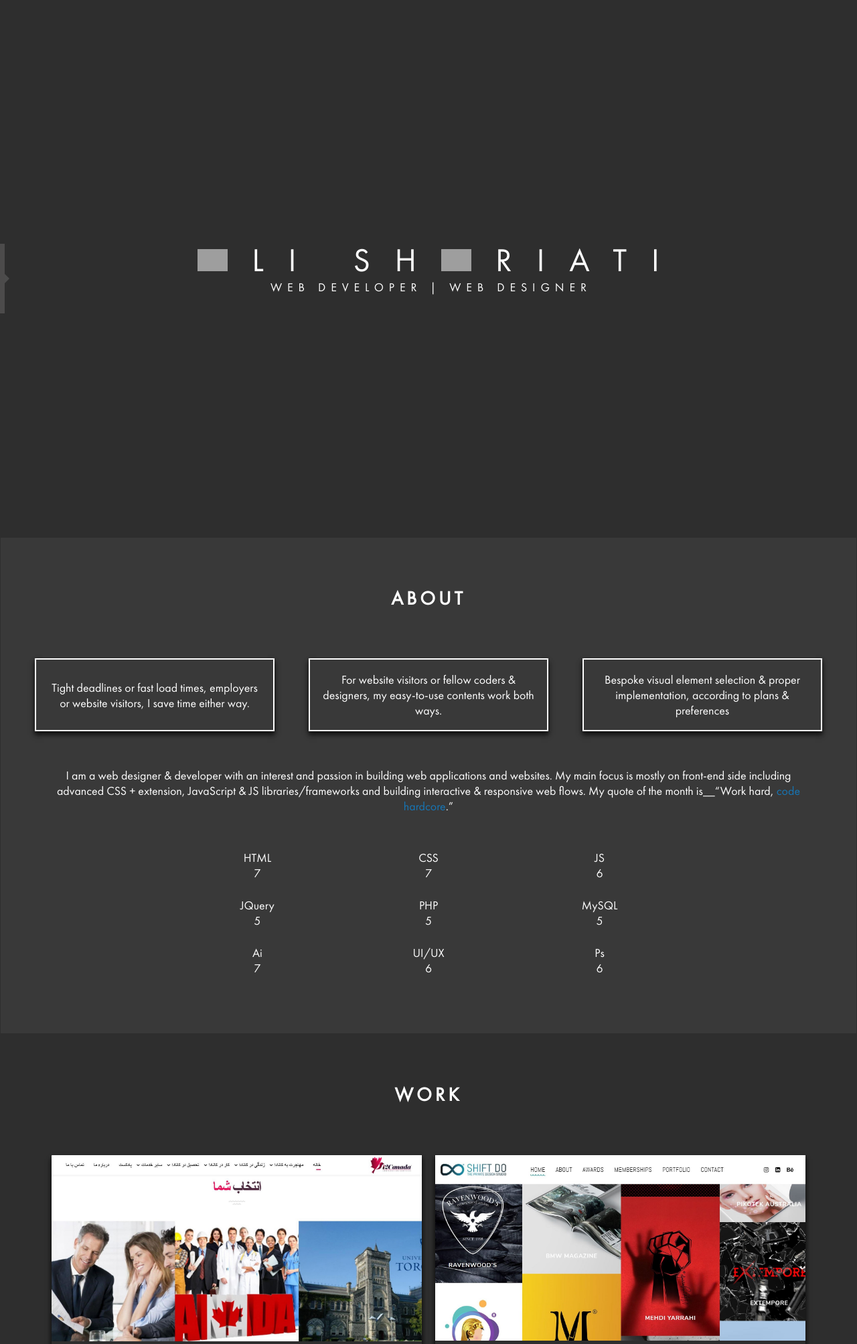
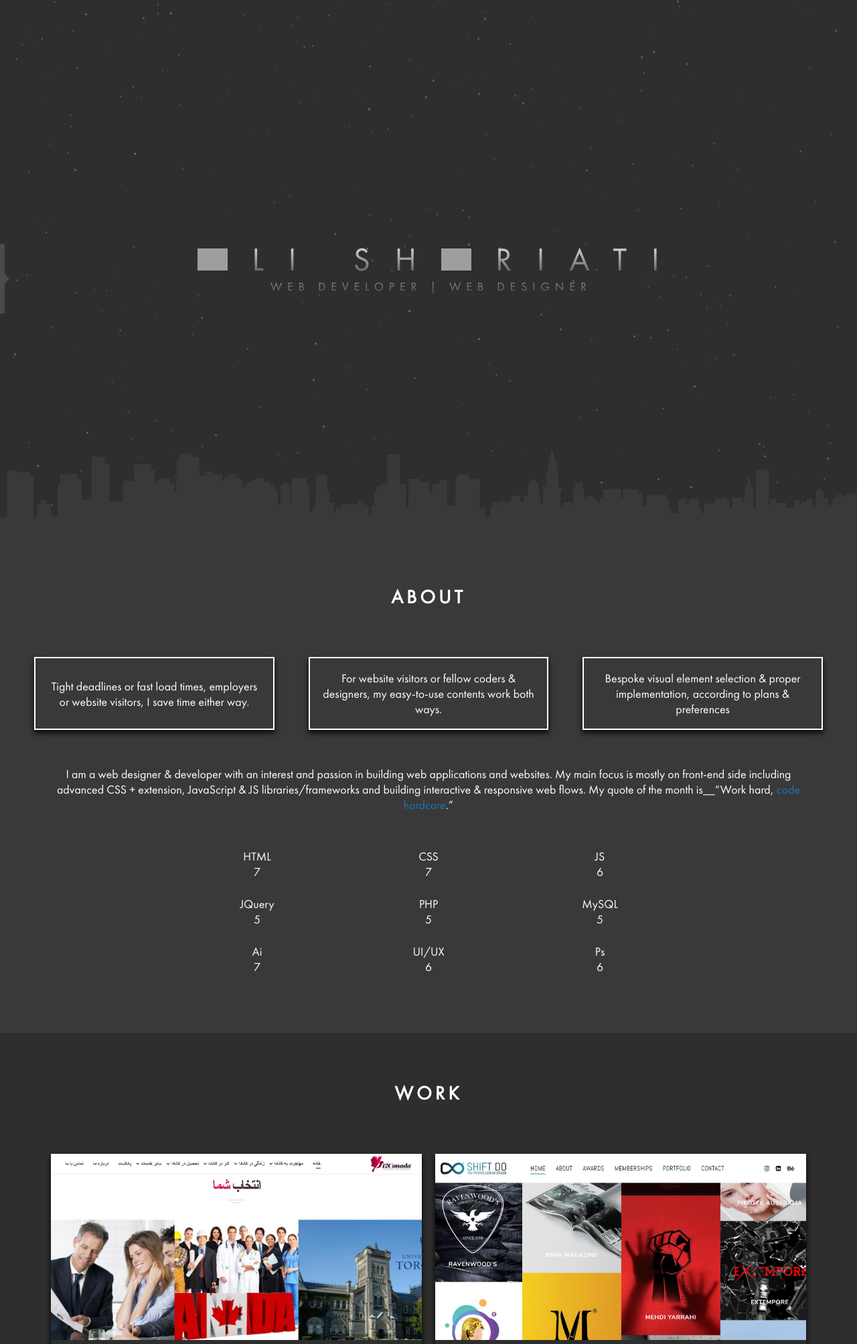
Before and after one commit to ali-shariatii/portfolio, a PHP site: page / in a window 1280 px wide. Shown: the top 2007 px of the page at 67% size. Run offline with PHP 8.4, Linux system fonts and the light colour scheme; grey boxes are pictures that could not be loaded.

Commit message:
almost completed landing page final revision

```diff
--- a/contactform.html
+++ b/contactform.html
@@ -12,7 +12,7 @@
     </script>
 
     <meta charset="UTF-8">
-    <meta http-equiv="refresh" content="4;URL='https://alishariatii.com/'" />
+    <meta http-equiv="refresh" content="3.5;URL='https://alishariatii.com/'" />
     <meta name="viewport" content="width=device-width, initial-scale=1.0">
     <link rel="stylesheet" href="css/normalize.css">
     <link rel="stylesheet" href="css/navigation.css">
--- a/css/about.css
+++ b/css/about.css
@@ -5,6 +5,7 @@
     grid-template-rows: repeat(4, auto);
     background-color: #393939;
     padding-bottom: 4.8rem;
+    z-index: 2;
 }
 
     #about-grid-item-1 {
--- a/css/contact.css
+++ b/css/contact.css
@@ -5,9 +5,20 @@
     grid-template-rows: repeat(2, auto);
     background-color: #2e2e2e;
     padding-bottom: 4.8rem;
+    overflow: hidden;
+    border-top: .5 solid #393939;
 }
 
+	#sky-city-2 {
+        position: absolute;
+		object-fit: contain;
+        width: 100%;;
+        height: auto;
+        margin-top: -10px;
+	}
+
     #contact-grid-item-1 {
+        z-index: 2;
         display: grid;
         justify-content: center;
     }
--- a/css/global-animation.css
+++ b/css/global-animation.css
@@ -35,7 +35,7 @@
     -moz-transition: all ease .6s;
     -o-transition: all ease .6s;
     transition: all ease .6s;
-    /*transform: scale(.85);*/
+    transform: scale(.85);
 }
 
 .scale-in {
@@ -44,7 +44,7 @@
     -moz-transition: all ease .6s;
     -o-transition: all ease .6s;
     transition: all ease .6s;
-    /*transform: scale(1);*/
+    transform: scale(1);
 }
 
 
--- a/css/main.css
+++ b/css/main.css
@@ -41,7 +41,9 @@ html {
 	display: grid;
 	grid-template-columns: auto;
 	grid-template-rows: auto;
-	border: .5px #2e2e2e solid;
+	border-top: .5px #393939 solid;
+	border-bottom: .5px #393939 solid;
+	background-color: #393939;
 }
 
 input::-webkit-outer-spin-button,
@@ -74,7 +76,8 @@ h4 {
 	grid-template-columns: 80% 20%;
 	align-items: center;
 	width: 3rem;
-	z-index: 1;
+	z-index: 3;
+	gap: 0;
 
 	animation: slideOut 2.4s ease;
 
@@ -116,15 +119,15 @@ h4 {
 #media-window {
 	padding: .4rem;
 
-	background-color: rgba(97, 96, 96, 0.6);
-	-webkit-backdrop-filter: blur(.36rem);
-	backdrop-filter: blur(.36rem);
-
+	background-color: rgba(97, 96, 96, .6);
+	-webkit-backdrop-filter: blur(6px);
+	backdrop-filter: blur(6px);
 	-webkit-transition: all .35s ease;
 	-moz-transition: all .35s ease;
 	-ms-transition: all .35s ease;
 	-o-transition: all .35s ease;
 	transition: all .35s ease;
+	border-right: rgba(97, 96, 96, .6);;
 }
 
 
@@ -144,7 +147,7 @@ h4 {
 		#media-window a:active { text-decoration: none; color: white ;}
 
 #media-container-arrow {
-	border-left: .4rem solid rgba(97, 96, 96, 0.6);
+	border-left: .4rem solid rgba(97, 96, 96, .6);
 	border-top: .4rem solid transparent;
 	border-bottom: .4rem solid transparent;
 	background-color: transparent;
@@ -173,8 +176,27 @@ header {
 	background-size: cover;
 	height: 100vh;
 	align-items: center;
-	border: 0.5px #2e2e2e solid;
+	overflow: hidden;
 }
+
+	#home-grid i {
+		position: absolute;
+		border-radius: 100%;
+		background: grey;
+		transition: all ease;
+		animation: lighting-dance linear infinite;
+	}
+
+	@keyframes lighting-dance {
+		0% {
+			transform: translateY(0);
+		}
+
+		100% {
+			opacity: 0;
+			transform: translateY(-300px);
+		}
+	}
 
 	#header-grid-shade {
 		display: grid;
@@ -185,6 +207,15 @@ header {
 		justify-content: stretch;
 		align-items: center;
 	}
+
+		#sky-city-1 {
+			position: absolute;
+			bottom: -5px;
+			object-fit: contain;
+			width: 100%;
+			height: auto;
+			z-index: 2;
+		}
 
 		#header-grid-item {
 			display: grid;
@@ -205,6 +236,7 @@ header {
 				padding-left: 2.048rem;
 				padding-right: 0;
 				padding-top: 0;
+				z-index: 3;
 			}
 
 				#header-grid-item h1 a {
@@ -248,30 +280,36 @@ header {
 				.name-letters {
 					display: inline-block;
 					animation: appearSlideLeft ease 2s;
+					background: linear-gradient(white , #393939);
+					-webkit-background-clip: text;
+					-moz-background-clip: text;
+					background-clip: text;
+					-webkit-text-fill-color: transparent;
+					-moz-text-fill-color: transparent;
 				}
 
 					@-webkit-keyframes appearSlideLeft {
-						0% {transform: translateX(-7px); color: transparent;}
-						55% {transform: translateX(-7px); color: transparent;}
-						100% {transform: translateX(0); color: white;}
+						0% {transform: translateX(-.28rem); opacity: 0;}
+						55% {transform: translateX(-.28rem); opacity: 0;}
+						100% {transform: translateX(0); opacity: 1;}
 					}
 
 					@-moz-keyframes appearSlideLeft {
-						0% {transform: translateX(-.28rem); color: transparent;}
-						55% {transform: translateX(-.28rem); color: transparent;}
-						100% {transform: translateX(0); color: white;}
+						0% {transform: translateX(-.28rem); opacity: 0;}
+						55% {transform: translateX(-.28rem); opacity: 0;}
+						100% {transform: translateX(0); opacity: 1;}
 					}
 
 					@-o-keyframes appearSlideLeft {
-						0% {transform: translateX(-.28rem); color: transparent;}
-						55% {transform: translateX(-.28rem); color: transparent;}
-						100% {transform: translateX(0); color: white;}
+						0% {transform: translateX(-.28rem); opacity: 0;}
+						55% {transform: translateX(-.28rem); opacity: 0;}
+						100% {transform: translateX(0); opacity: 1;}
 					}
 
 					@keyframes appearSlideLeft {
-						0% {transform: translateX(-.28rem); color: transparent;}
-						55% {transform: translateX(-.28rem); color: transparent;}
-						100% {transform: translateX(0); color: white;}
+						0% {transform: translateX(-.28rem); opacity: 0;}
+						55% {transform: translateX(-.28rem); opacity: 0;}
+						100% {transform: translateX(0); opacity: 1;}
 					}
 
 				#logo1, #logo2 {
@@ -324,6 +362,12 @@ header {
 				margin-left: .44rem;
 				font-weight: 500;
 				margin-top: -3rem;
+				background: linear-gradient(grey 40%, #2e2e2e);
+				-webkit-background-clip: text;
+				-moz-background-clip: text;
+				background-clip: text;
+				-webkit-text-fill-color: transparent;
+				z-index: 3;
 
 				-webkit-transition: all .5s ease;
 				-moz-transition: all .5s ease;
@@ -335,27 +379,27 @@ header {
 			}
 
 				@-webkit-keyframes appearSlideRight {
-					0% {transform: translateX(.28rem); color: transparent;}
-					55% {transform: translateX(.28rem); color: transparent;}
-					100% {transform: translateX(0); color: white;}
+					0% {transform: translateX(.28rem); opacity: 0;}
+					55% {transform: translateX(.28rem); opacity: 0;}
+					100% {transform: translateX(0); opacity: 1;}
 				}
 
 				@-moz-keyframes appearSlideRight {
-					0% {transform: translateX(.28rem); color: transparent;}
-					55% {transform: translateX(.28rem); color: transparent;}
-					100% {transform: translateX(0); color: white;}
+					0% {transform: translateX(.28rem); opacity: 0;}
+					55% {transform: translateX(.28rem); opacity: 0;}
+					100% {transform: translateX(0); opacity: 1;}
 				}
 
 				@-o-keyframes appearSlideRight {
-					0% {transform: translateX(.28rem); color: transparent;}
-					55% {transform: translateX(.28rem); color: transparent;}
-					100% {transform: translateX(0); color: white;}
+					0% {transform: translateX(.28rem); opacity: 0;}
+					55% {transform: translateX(.28rem); opacity: 0;}
+					100% {transform: translateX(0); opacity: 1;}
 				}
 
 				@keyframes appearSlideRight {
-					0% {transform: translateX(.28rem); color: transparent;}
-					55% {transform: translateX(.28rem); color: transparent;}
-					100% {transform: translateX(0); color: white;}
+					0% {transform: translateX(.28rem); opacity: 0;}
+					55% {transform: translateX(.28rem); opacity: 0;}
+					100% {transform: translateX(0); opacity: 1;}
 			}
 
 
--- a/css/media-queries/small-devices.css
+++ b/css/media-queries/small-devices.css
@@ -1,5 +1,5 @@
 /* ********************************************************** extra small phones ********************************************************** */
-@media only screen and (max-width: 400px) {
+@media only screen and (min-width: 1px) and (max-width: 400px) {
 
 /*******************/
 /* GLOBAL SETTINGS */
--- a/css/navigation.css
+++ b/css/navigation.css
@@ -8,7 +8,7 @@
 	justify-content: center;
 	width: 100%;
 	height: 2.4rem;
-	z-index: 1;
+	z-index: 3;
 
 	-webkit-transition-property: all;
 	-moz-transition-property: all;
--- a/css/testimonials.css
+++ b/css/testimonials.css
@@ -9,7 +9,8 @@
 	-moz-background-size: cover;
 	-o-background-size: cover;
 	background-size: cover;
-    padding-bottom: 4.8rem;
+	padding-bottom: 4.8rem;
+	border-bottom: .5 solid #393939;
 }
 
 /*	#testimonials-grid-shade {
@@ -70,11 +71,11 @@
 			width: 100%;
 			text-align: center;
 
-			-webkit-transition: all .3s ease;
-			-moz-transition: all .3s ease;
-			-ms-transition: all .3s ease;
-			-o-transition: all .3s ease;
-			transition: all .3s ease;
+			-webkit-transition: all .4s ease;
+			-moz-transition: all .4s ease;
+			-ms-transition: all .4s ease;
+			-o-transition: all .4s ease;
+			transition: all .4s ease;
 		}
 
 		#recom-item-4:hover {
--- a/css/work.css
+++ b/css/work.css
@@ -138,8 +138,6 @@
                     font-size: .8rem;
                 }
 
-
-
                 /*This is the full blackout background.*/
                 .modal-full-window {
                     display: grid;
@@ -148,7 +146,7 @@
                     justify-content: stretch;
                     align-items: center;
                     position: fixed;
-                    z-index: 1;
+                    z-index: 4;
                     left: -100%;
                     top: 0;
                     width: 100%;
--- a/index.html
+++ b/index.html
@@ -105,6 +105,7 @@
             <h3>WEB DEVELOPER | WEB DESIGNER</h3>
         </div>
     </div>
+    <img src="img/sky-city-1.png" alt="sky-city" id="sky-city-1">
 </header>
 
 <!--SECTION 2: ABOUT-->
@@ -161,14 +162,16 @@
                     <img src="img/i2canada-thumbnail-wide.jpg" alt="i2canada" onclick="clickEffect2();">
                     <span onclick="clickEffect2();">HTML | CSS | JAVASCRIPT</span>
                 </div>
-                <!--modal content-->
+            </div>
+
+                <!--modal content1: it is kept outside the gallery div in order to prevent stacking context effect-->
                 <div class="modal-full-window" id="modalFullWindow1">
                     <div class="modal-content-window" id="modalContentWindow1">
                         <div class="modal-header"><span id="modalCloser1">&times;</span><br></div>
                         <p><a href="http://www.i2canada.com/" target="_blank">i2Canada Immigration Services Inc.</a> is an immigration law firm startup. The project goal was UI/UX redesigning, interactive & responsive development and transferring the web application from Joomla to WordPress and rebranding with SHIFTDO studio collaboration. I have been recruited as a front-end development team member. </p>
                     </div>
                 </div>
-            </div>
+
             <div id="gallery-grid-item-2" class="init-scale-in">
                 <!--modal trigger-->
                 <div class="work-img-container" id="modalOpener2">
@@ -176,14 +179,15 @@
                     <img src="img/shiftdo-thumbnail-wide.jpg" alt="Shiftdo" onclick="clickEffect2();">
                     <span onclick="clickEffect2();">HTML | CSS | WORDPRESS</span>
                 </div>
-                <!--modal content-->
+            </div>
+
+                <!--modal content2: it is kept outside the gallery div in order to prevent stacking context effect-->
                 <div class="modal-full-window" id="modalFullWindow2">
                     <div class="modal-content-window" id="modalContentWindow2">
                         <div class="modal-header"><span id="modalCloser2">&times;</span><br></div>
                         <p><a href="https://www.shiftdo.com/" target="_blank">SHIFTDO</a> is a private design studio owned by Mehdi Ghareh Mohammadi, an international award winning logo designer. I collaborated in the website redesigning as the front-end developer.</p>
                     </div>
                 </div>
-            </div>
         </div>
     </div>
 </section>
@@ -218,6 +222,7 @@
             </form>
         </div>
     </div>
+    <img src="img/sky-city-2.jpg" alt="sky-city" id="sky-city-2">
 </section>
 
 <!--SECTION 6: FOOTER-->
--- a/js/main.js
+++ b/js/main.js
@@ -64,7 +64,30 @@ hamburgerContainer.onclick = function() {
 };
 
 /*SECTION 1: HOME / LANDING PAGE */
+function skyCity() {
+    for( var i=0; i < 400; i++) {
+        console.log();
+        var header = document.getElementById("home-grid"),
+            cityLight = document.createElement("i"),
+            x = Math.floor(Math.random() * window.innerWidth * .98),
+            y = Math.floor(Math.random() * window.innerHeight),
+            size = Math.random() * 1.5;
+            animate = Math.random() * 50;
 
+        cityLight.style.left = x + 'px';
+        cityLight.style.top = y + 'px';
+        cityLight.style.width = size + 1.5 + 'px';
+        cityLight.style.height = size + 1.5 + 'px';
+        cityLight.style.opacity = Math.random();
+        cityLight.style.animationDuration = 10 + animate + 's';
+        //cityLight.style.animationDelay = animate + 's';
+
+
+        header.appendChild(cityLight);
+
+    }
+}
+skyCity();
 
 /*SECTION 2: ABOUT */
 
```
Also changed, not shown: img/bg.jpg (deleted), img/sky-city-1.png (added), img/sky-city-2.jpg (added), js/jquery.js, 2 other files.
